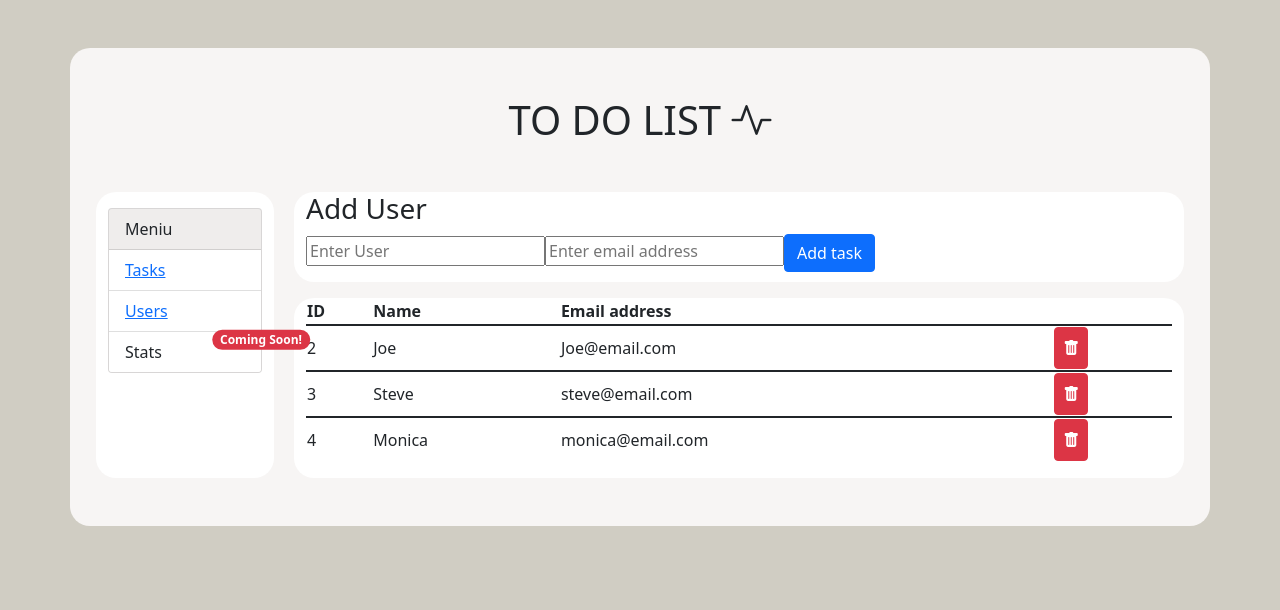
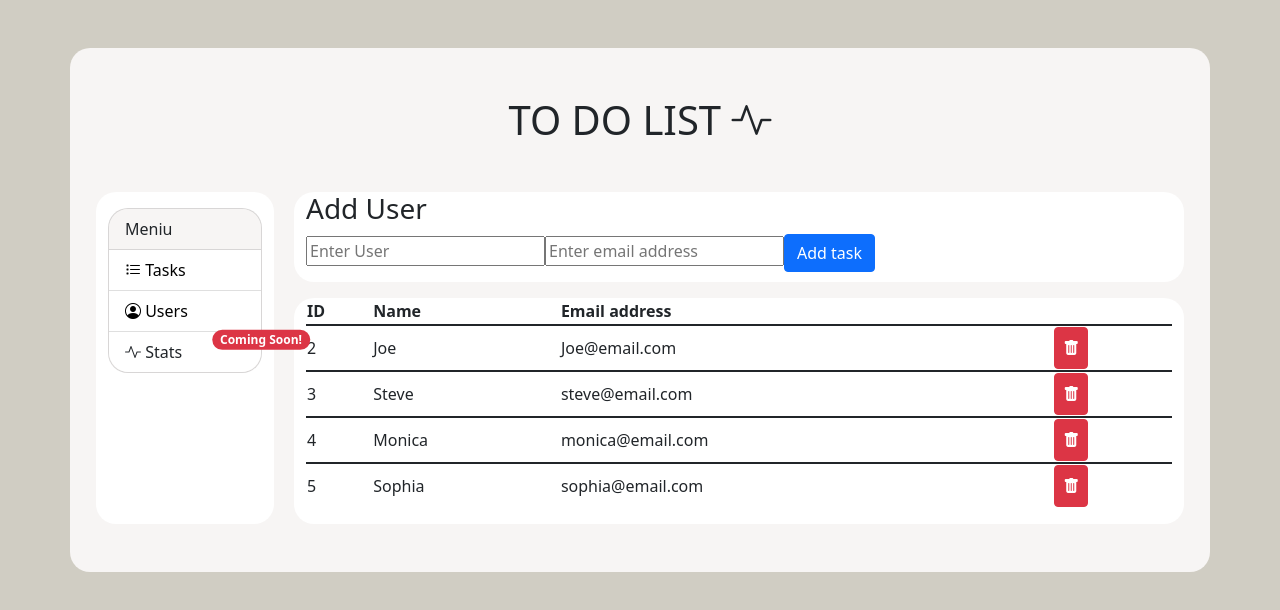
Before and after one commit to augustekau/angular-json-server, an Angular app: page /users in a window 1280 px wide. Shown: the top 610 px of the page. Built offline with nearby package versions, Linux system fonts and the light colour scheme; data requests are answered from the project's data file.

Commit message:
style+"clean" input fields

```diff
--- a/src/app/app.component.html
+++ b/src/app/app.component.html
@@ -7,10 +7,10 @@
     </div>
   </div>
   <div class="row">
-    <div class="col-sm-2 light-color round-corners menu">
+    <div class="col-lg-2 col-sm-4 light-color round-corners menu">
       <app-menu></app-menu>
     </div>
-    <div class="col-sm-10 list">
+    <div class="col-lg-10 col-sm-8 list">
       <router-outlet></router-outlet>
     </div>
   </div>
--- a/src/app/components/add-task/add-task.component.ts
+++ b/src/app/components/add-task/add-task.component.ts
@@ -23,7 +23,9 @@ export class AddTaskComponent implements OnInit {
     this._taskService.createTask(this.task).subscribe((data: any) => {
       // alert('Task succesfully added!');
       console.log(data);
-      this.newItemEvent.emit(data);
+      (this.task.title = ''),
+        (this.task.author = ''),
+        this.newItemEvent.emit(data);
     });
   }
 }
--- a/src/app/components/add-user/add-user.component.ts
+++ b/src/app/components/add-user/add-user.component.ts
@@ -21,6 +21,7 @@ export class AddUserComponent implements OnInit {
     console.log('form submit works');
     this._userService.createUser(this.user).subscribe((data: any) => {
       // alert('Task succesfully added!');
+      (this.user.name = ''), (this.user.email = '');
       console.log(data);
       this.newItemEvent.emit(data);
     });
--- a/src/app/components/menu/menu.component.html
+++ b/src/app/components/menu/menu.component.html
@@ -1,13 +1,14 @@
-<div class="card mt-3 darker-color">
-  <div class="card-header">Meniu</div>
+<div class="card round-corners mt-3 darker-color">
+  <div class="card-header darker-color">Meniu</div>
   <ul class="list-group list-group-flush">
     <li class="list-group-item">
-      <a routerLink="">Tasks</a>
+      <a routerLink=""> <i class="bi bi-list-task"></i> Tasks</a>
     </li>
     <li class="list-group-item">
-      <a routerLink="users">Users</a>
+      <a routerLink="users"> <i class="bi bi-person-circle"></i> Users</a>
     </li>
     <li class="list-group-item">
+      <i class="bi bi-activity"></i>
       Stats
       <span
         class="
--- a/src/app/components/menu/menu.component.scss
+++ b/src/app/components/menu/menu.component.scss
@@ -0,0 +1,21 @@
+:host {
+  li a {
+    text-decoration: none;
+    color: black;
+  }
+  li a:hover {
+    color: #fd7b38;
+    transition: ease-in-out;
+  }
+  li a:active {
+    color: #fd7b38;
+  }
+  .card-header {
+    border-top-left-radius: 20px;
+    border-top-right-radius: 20px;
+  }
+  .list-group {
+    border-bottom-left-radius: 20px;
+    border-bottom-right-radius: 20px;
+  }
+}
--- a/src/database/db.json
+++ b/src/database/db.json
@@ -4,42 +4,62 @@
       "id": 1,
       "title": "Take out trash",
       "author": "Alex",
-      "completed": false
+      "completed": false,
+      "userId": 1
     },
     {
       "id": 2,
       "title": "Grocery shopping",
       "author": "Judy",
-      "completed": false
+      "completed": false,
+      "userId": 2
     },
     {
       "id": 3,
       "title": "Walk the dog",
       "author": "Ross",
-      "completed": false
+      "completed": false,
+      "userId": 3
     },
     {
       "title": "Make dinner",
       "author": "Monica",
       "completed": false,
-      "id": 4
+      "id": 4,
+      "userId": 1
+    },
+    {
+      "title": "Wash dishes",
+      "author": "John",
+      "completed": false,
+      "id": 5,
+      "userId": 5
     }
   ],
   "users": [
     {
       "name": "Joe",
       "email": "Joe@email.com",
-      "id": 2
+      "id": 2,
+      "photo": "https://encrypted-tbn0.gstatic.com/images?q=tbn:ANd9GcTl6JPaMyl7e0oZfSdBa84_MTOUWwR50niJlLF79QPOlAIEYlSwWcWLG35W3EFI0iGzWFc&usqp=CAU"
     },
     {
       "name": "Steve",
       "email": "steve@email.com",
-      "id": 3
+      "id": 3,
+      "photo": "https://www.pngitem.com/pimgs/m/111-1114839_circle-people-icon-flat-png-avatar-icon-transparent.png"
     },
     {
       "name": "Monica",
       "email": "monica@email.com",
-      "id": 4
+      "id": 4,
+      "photo": "https://cdn.icon-icons.com/icons2/2643/PNG/512/female_woman_user_people_person_avatar_black_tone_icon_159361.png"
+    },
+    {
+      "name": "Sophia",
+      "email": "sophia@email.com",
+      "id": 5,
+      "photo": "https://lumierecreatif.com/wp-content/uploads/2020/09/a65832155622ac173337874f02b218fb.png"
     }
   ],
   "projects": [
--- a/src/styles.scss
+++ b/src/styles.scss
@@ -17,5 +17,5 @@
 }
 
 .round-corners {
-  border-radius: 20px;
+  border-radius: 20px !important;
 }
```
